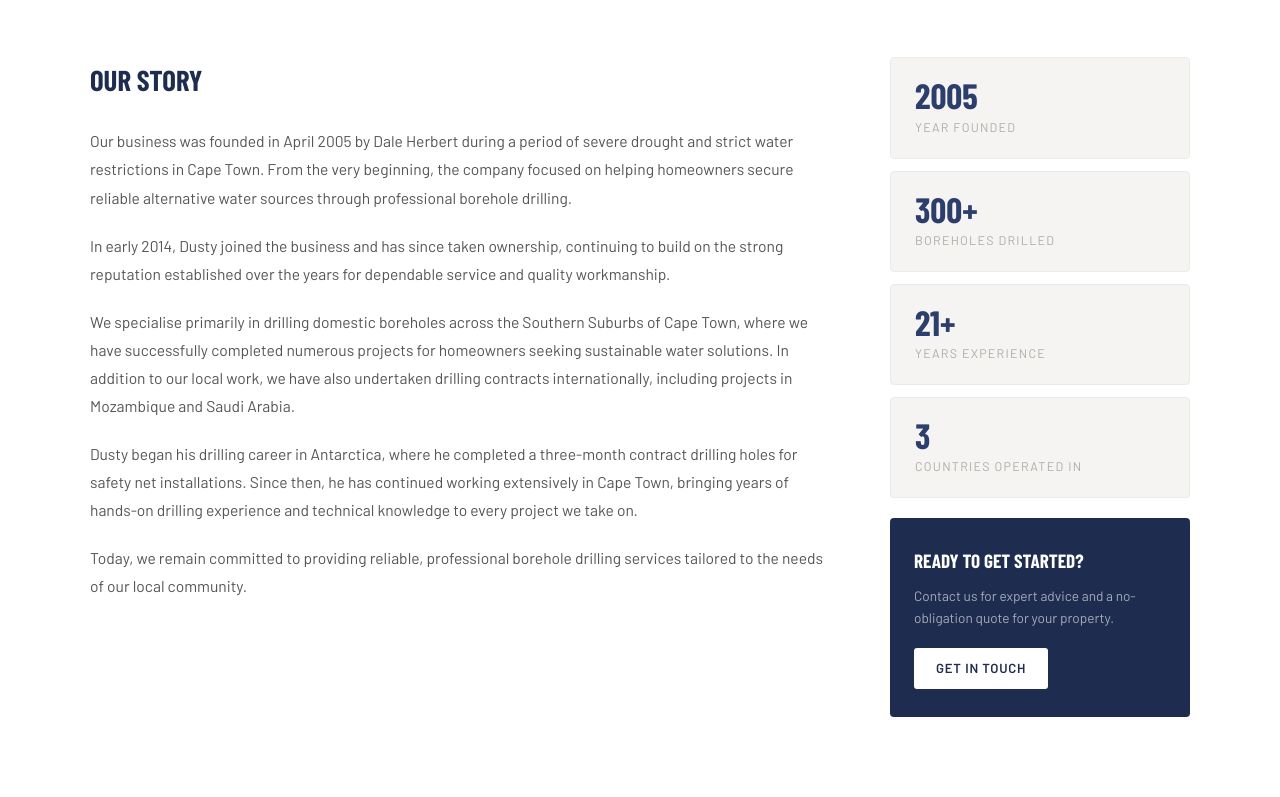
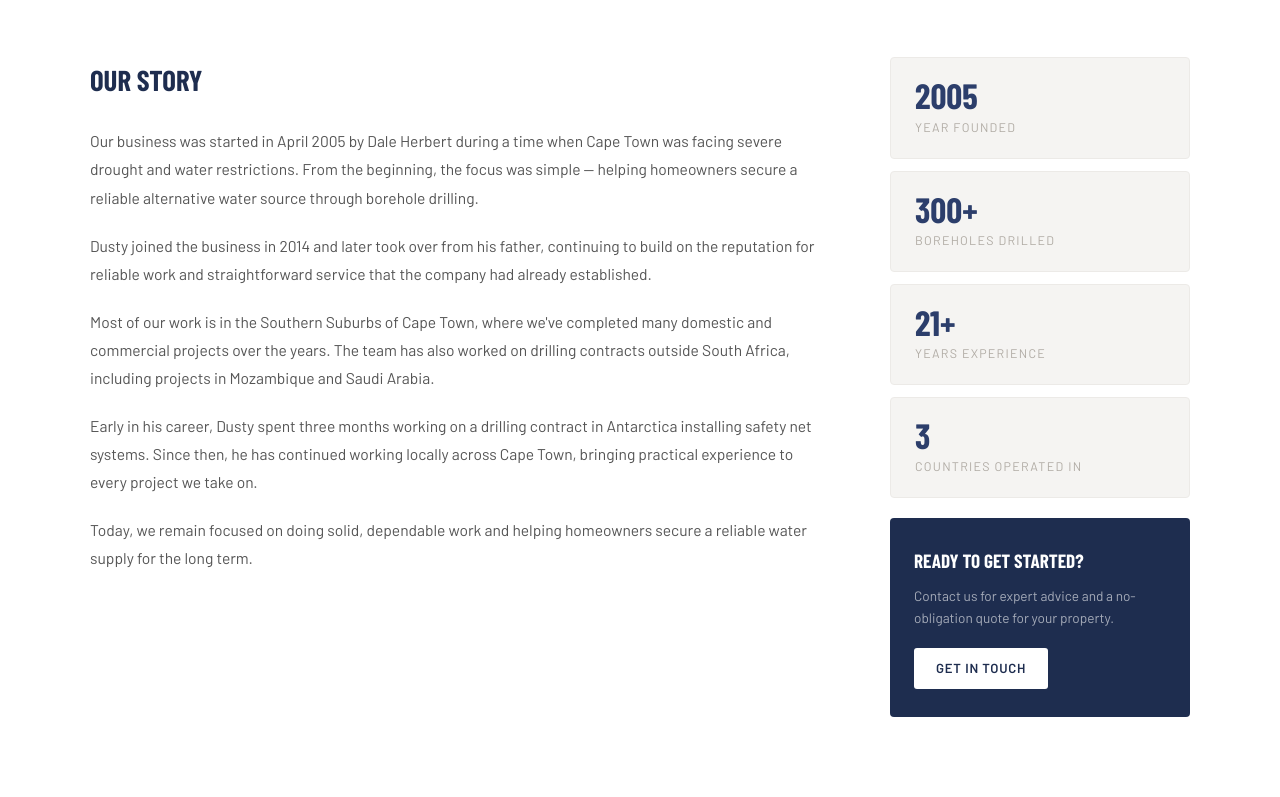
Before and after one commit to BoreholeMan/my-website, a React (Vite) app: page /about in a window 1280 px wide. Shown: the part 420-1217 px from the top of the page. Built offline with nearby package versions, Linux system fonts and the light colour scheme; a web font is replaced by a local one.

Commit message:
Update About page content for improved clarity
Revised company history and focus for clarity and conciseness.

```diff
--- a/src/pages/About.jsx
+++ b/src/pages/About.jsx
@@ -14,11 +14,11 @@ export default function About() {
         <div className={styles.inner}>
           <div className={styles.story}>
             <h2>Our Story</h2>
-            <p>Our business was founded in April 2005 by Dale Herbert during a period of severe drought and strict water restrictions in Cape Town. From the very beginning, the company focused on helping homeowners secure reliable alternative water sources through professional borehole drilling.</p>
-            <p>In early 2014, Dusty joined the business and has since taken ownership, continuing to build on the strong reputation established over the years for dependable service and quality workmanship.</p>
-            <p>We specialise primarily in drilling domestic boreholes across the Southern Suburbs of Cape Town, where we have successfully completed numerous projects for homeowners seeking sustainable water solutions. In addition to our local work, we have also undertaken drilling contracts internationally, including projects in Mozambique and Saudi Arabia.</p>
-            <p>Dusty began his drilling career in Antarctica, where he completed a three-month contract drilling holes for safety net installations. Since then, he has continued working extensively in Cape Town, bringing years of hands-on drilling experience and technical knowledge to every project we take on.</p>
-            <p>Today, we remain committed to providing reliable, professional borehole drilling services tailored to the needs of our local community.</p>
+            <p>Our business was started in April 2005 by Dale Herbert during a time when Cape Town was facing severe drought and water restrictions. From the beginning, the focus was simple — helping homeowners secure a reliable alternative water source through borehole drilling.</p>
+            <p>Dusty joined the business in 2014 and later took over from his father, continuing to build on the reputation for reliable work and straightforward service that the company had already established.</p>
+            <p>Most of our work is in the Southern Suburbs of Cape Town, where we've completed many domestic and commercial projects over the years. The team has also worked on drilling contracts outside South Africa, including projects in Mozambique and Saudi Arabia.</p>
+            <p>Early in his career, Dusty spent three months working on a drilling contract in Antarctica installing safety net systems. Since then, he has continued working locally across Cape Town, bringing practical experience to every project we take on.</p>
+            <p>Today, we remain focused on doing solid, dependable work and helping homeowners secure a reliable water supply for the long term.</p>
           </div>
           <div className={styles.sidebar}>
             <div className={styles.card}>
```
